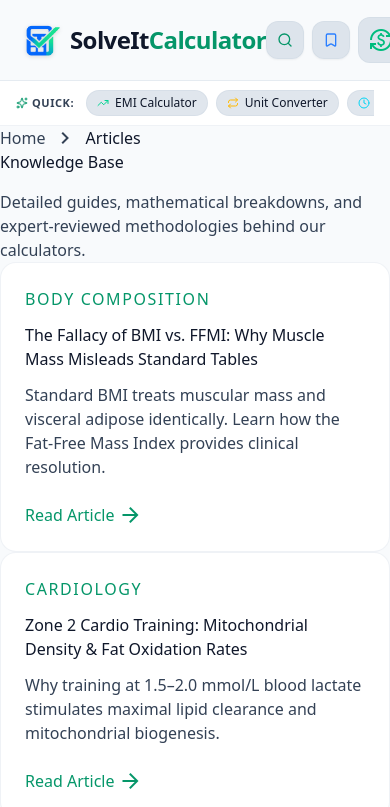
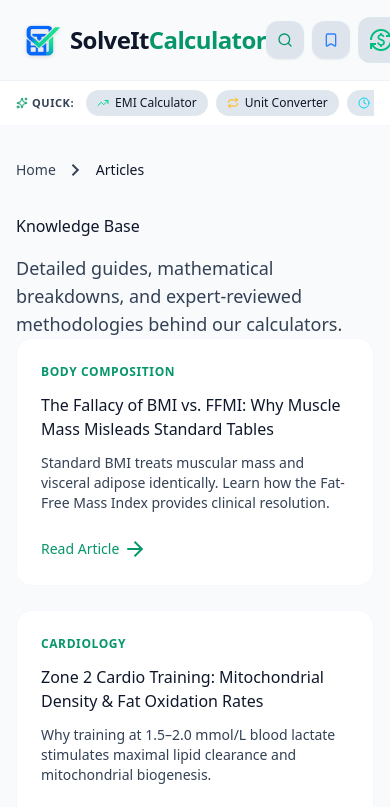
Before and after one commit to medhastone/solveitcalculator, a Next.js app: page /article in a window 390 px wide. Shown: the top 807 px of the page. Built offline with nearby package versions, Linux system fonts and the light colour scheme.

Commit message:
style: update design tokens and add utility classes
Extend the theme configuration with primary color variants, spacing scales, and layout dimensions. Update existing color variables and add utility classes to support consistent responsive styling.

```diff
--- a/app/globals.css
+++ b/app/globals.css
@@ -5,6 +5,11 @@
   --color-primary: #059669;
   --color-primary-hover: #047857;
   --color-on-primary: #ffffff;
+
+  --color-primary-fixed: #d1fae5;
+  --color-on-primary-fixed: #065f46;
+  --color-primary-container: #059669;
+  --color-on-primary-container: #ffffff;
 
   --color-surface: var(--surface);
   --color-on-surface: var(--on-surface);
@@ -18,6 +23,16 @@
 
   --color-outline: var(--outline);
   --color-outline-variant: var(--outline-variant);
+
+  --spacing-space-2xs: 0.25rem;
+  --spacing-space-xs: 0.5rem;
+  --spacing-space-sm: 0.75rem;
+  --spacing-space-md: 1rem;
+  --spacing-space-lg: 1.5rem;
+  --spacing-space-xl: 2rem;
+  --spacing-space-2xl: 3rem;
+
+  --width-max-width-canvas: 1280px;
 }
 
 :root, html.light, [data-theme="light"] {
@@ -31,8 +46,8 @@
   --surface-container-high: #cbd5e1;
   --surface-container-highest: #94a3b8;
 
-  --outline: #94a3b8;
-  --outline-variant: #cbd5e1;
+  --outline: #64748b;
+  --outline-variant: #e2e8f0;
 }
 
 html.dark, [data-theme="dark"] {
@@ -46,8 +61,67 @@ html.dark, [data-theme="dark"] {
   --surface-container-high: #475569;
   --surface-container-highest: #64748b;
 
-  --outline: #64748b;
+  --outline: #94a3b8;
   --outline-variant: #334155;
+}
+
+@layer utilities {
+  .max-w-max-width-canvas {
+    max-width: 1280px;
+  }
+  .px-gutter-mobile {
+    padding-left: 1rem;
+    padding-right: 1rem;
+  }
+  @media (min-width: 768px) {
+    .md\:px-gutter-desktop {
+      padding-left: 2rem;
+      padding-right: 2rem;
+    }
+  }
+  .font-headline-lg {
+    font-weight: 700;
+  }
+  .text-headline-lg {
+    font-size: 2.25rem;
+    line-height: 2.5rem;
+  }
+  .font-body-sm {
+    font-size: 0.875rem;
+    line-height: 1.25rem;
+  }
+  .text-body-sm {
+    font-size: 0.875rem;
+    line-height: 1.25rem;
+  }
+  .font-body-md {
+    font-size: 1rem;
+    line-height: 1.5rem;
+  }
+  .text-body-md {
+    font-size: 1rem;
+    line-height: 1.5rem;
+  }
+  .font-body-lg {
+    font-size: 1.125rem;
+    line-height: 1.75rem;
+  }
+  .text-body-lg {
+    font-size: 1.125rem;
+    line-height: 1.75rem;
+  }
+  .font-label-caps {
+    font-size: 0.75rem;
+    text-transform: uppercase;
+    letter-spacing: 0.05em;
+    font-weight: 600;
+  }
+  .text-label-caps {
+    font-size: 0.75rem;
+  }
+  .font-data-mono {
+    font-family: ui-monospace, SFMono-Regular, Menlo, Monaco, Consolas, "Liberation Mono", "Courier New", monospace;
+  }
 }
 
 @layer base {
```
